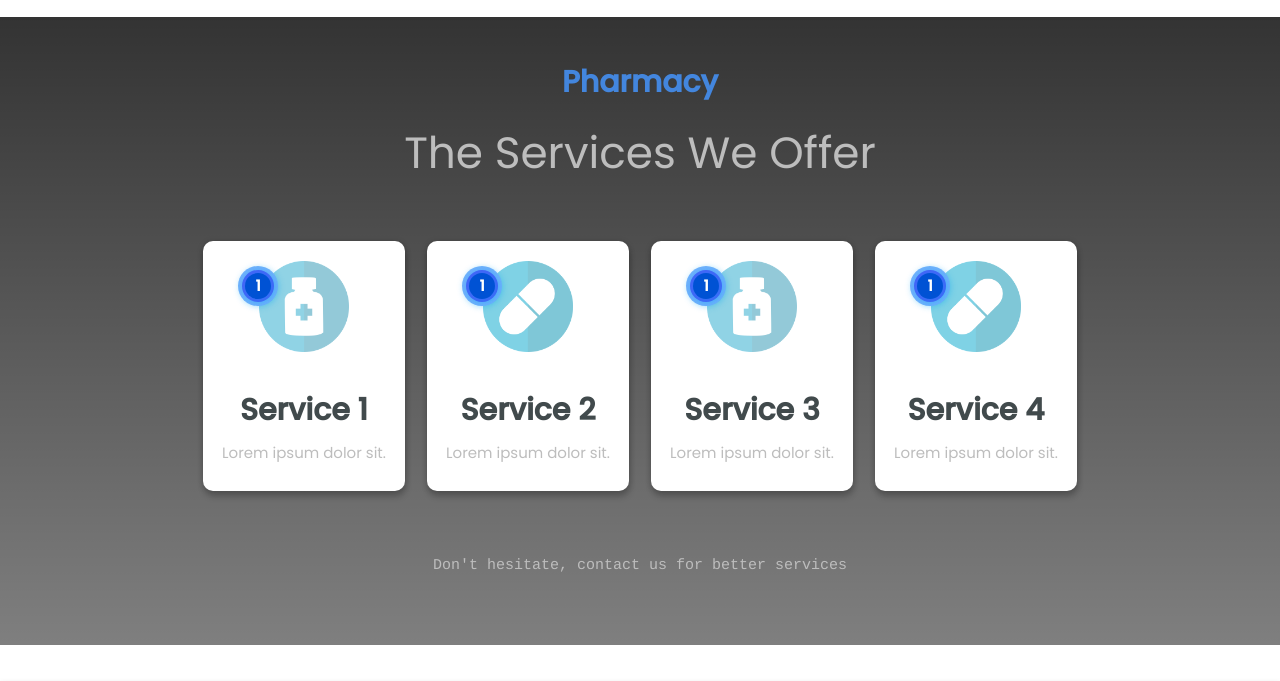
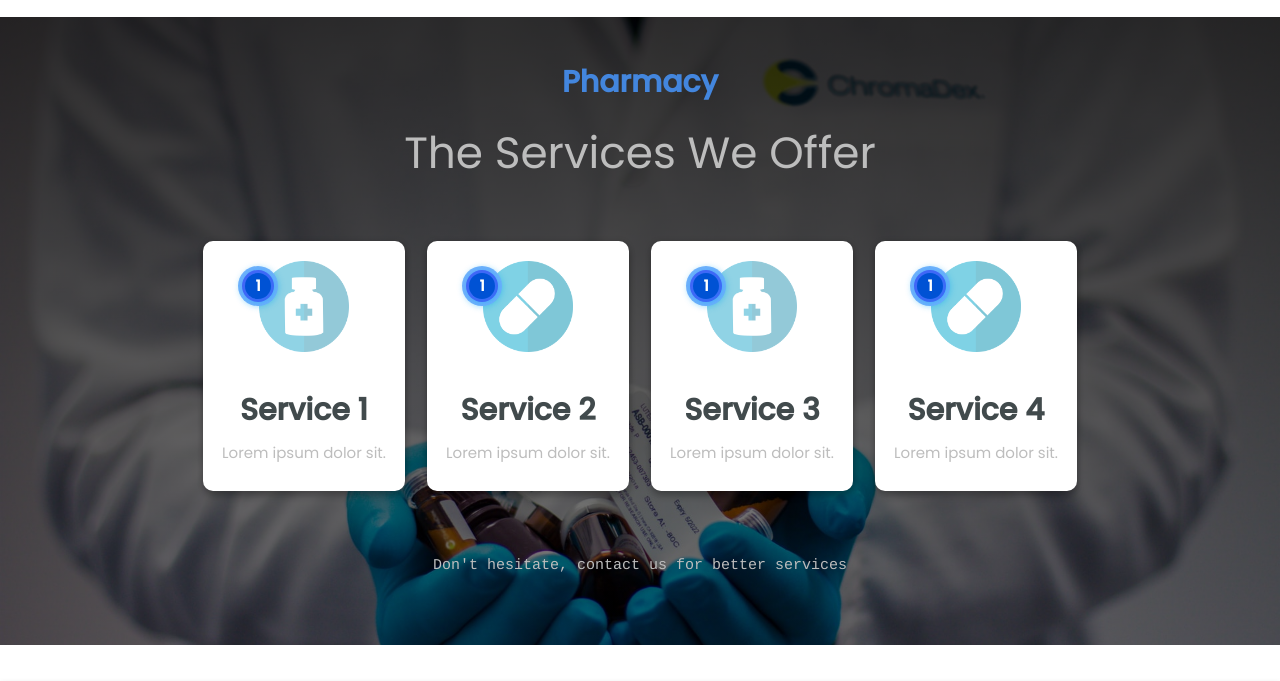
Before and after one commit to snyamson/pharmalot-chemist-web, a plain HTML site: page index.html in a window 1280 px wide. Shown: the part 1204-1885 px from the top of the page. Drawn offline with nearby package versions, Linux system fonts and the light colour scheme; grey boxes are pictures that could not be loaded.

Commit message:
fixing bg image bug

```diff
--- a/css/main.css
+++ b/css/main.css
@@ -245,7 +245,7 @@ h2.service--text {
 /* ==== END ==== */
 
 #services--container {
-    background: linear-gradient(0deg, rgba(0, 0, 0, 0.5), rgba(0, 0, 0, 0.8)) ,url("img/services-bg.jpg") center center / cover no-repeat;
+    background: linear-gradient(0deg, rgba(0, 0, 0, 0.5), rgba(0, 0, 0, 0.8)) ,url("../img/services-bg.jpg") center center / cover no-repeat;
     padding: 0.5rem 0 3.5rem;
 }
 
```
